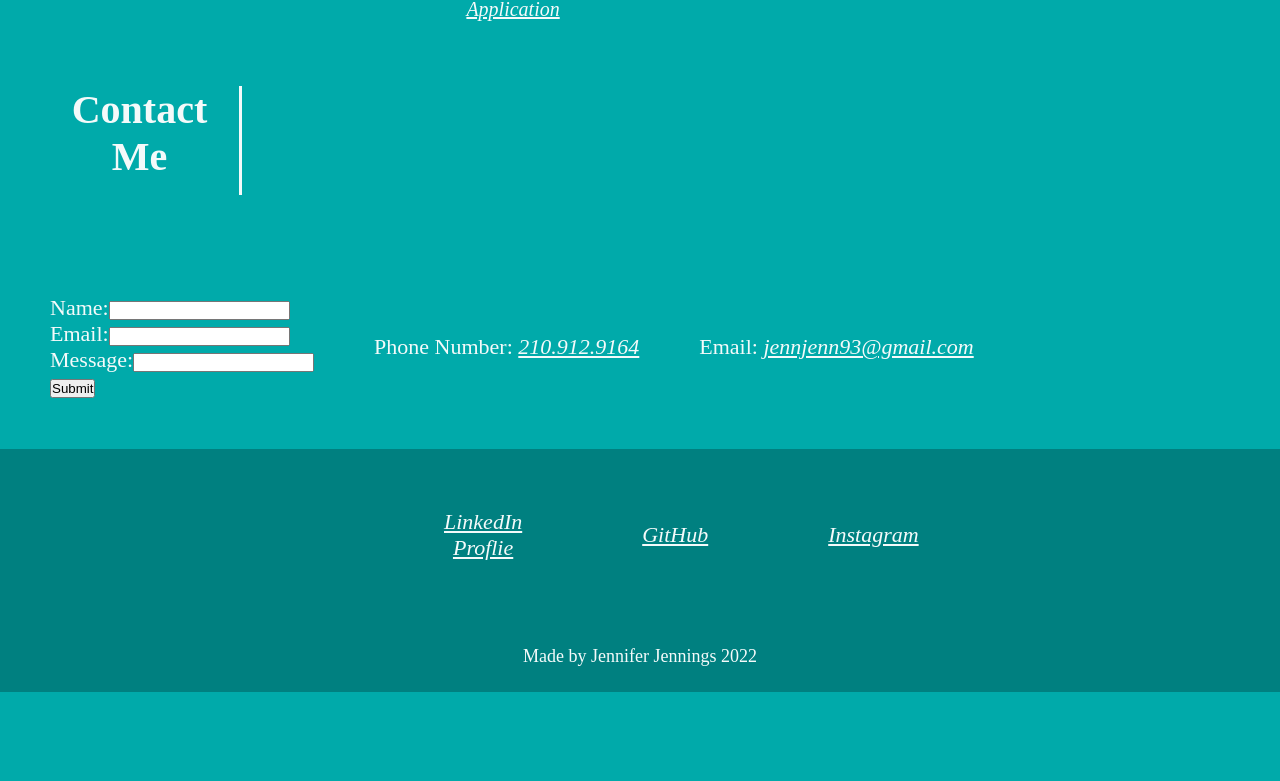
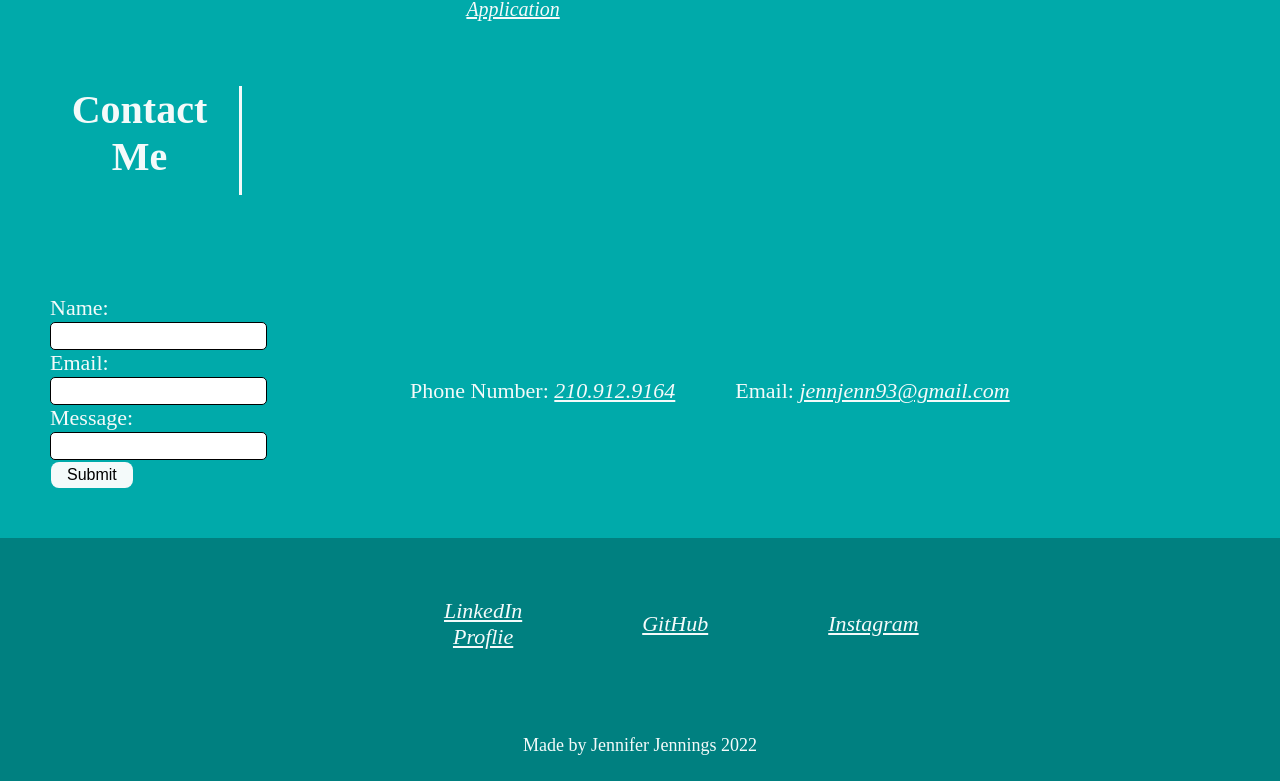
Before and after one commit to jen2ags/My-Portfolio-Updated, a React (Create React App) app: page / in a window 1280 px wide. Shown: the part 2546-3327 px from the top of the page. Before the commit the page ends 3238 px from the top, so only its background shows below. Built offline with nearby package versions, Linux system fonts and the light colour scheme.

Commit message:
add styling to contact form

```diff
--- a/src/components/ContactForm/index.js
+++ b/src/components/ContactForm/index.js
@@ -54,7 +54,7 @@ function ContactForm() {
                         <p className="error-message">{errorMessage}</p>
                     </div>
                 )}
-                <button type="submit">Submit</button>
+                <button id="button" type="submit">Submit</button>
             </form>
         </li>
     )
--- a/src/components/Resume/index.js
+++ b/src/components/Resume/index.js
@@ -4,7 +4,7 @@ import myResume from '../../assets/Resume/Jennifer_Jennings_Resume.pdf';
 function Resume() {
     return (
         <li>
-           <a className="btn" href={myResume} download> Download My Resume</a>
+           <a href={myResume} download> Download My Resume</a>
         </li>
 
     );
--- a/src/index.css
+++ b/src/index.css
@@ -170,12 +170,52 @@ text-align: center;
 #contact-me ul {
   margin: 0;
   padding: 20px;
-  margin-right: 10%;
+  margin-right: 5%;
 }
 
 #contact-me ul li a:hover {
   background-color: var(--secondary-color);
 color: var(--primary-color);
+}
+
+form {
+  width: 40%;
+  border-width: 5px;
+  border-color: black;
+}
+
+input {
+  font-size: 1rem;
+  padding: 0.25rem;
+  border: 1px solid black;
+  border-radius: 5px;
+  transition: box-shadow 0.2s;
+}
+
+input:focus {
+  border: 1px solid black;
+  box-shadow: 0 0 .25rem rgba(0, 0, 0, .5);
+}
+
+button {
+  font-size: 1rem;
+  text-decoration: none;
+  padding: 0.25rem 1rem;
+  border-radius: .5rem;
+  border: none;
+  outline: none;
+  cursor: pointer;
+  margin: 0 1px;
+  background-color: var(--tertiary-color);
+}
+
+.error-message {
+  font-size: 15px;
+}
+
+button:hover {
+  background-color: var(--primary-color);
+  opacity: 0.8;
 }
 
 #footer {
```
